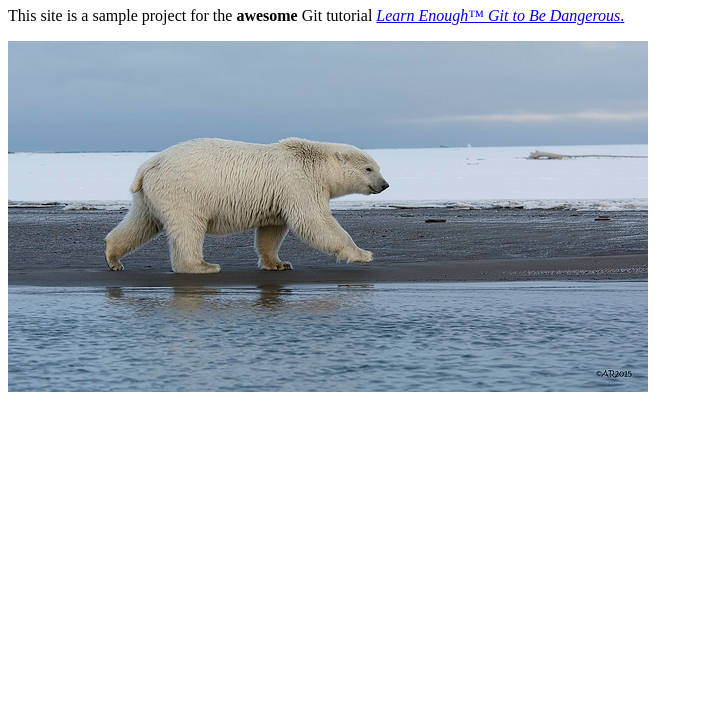
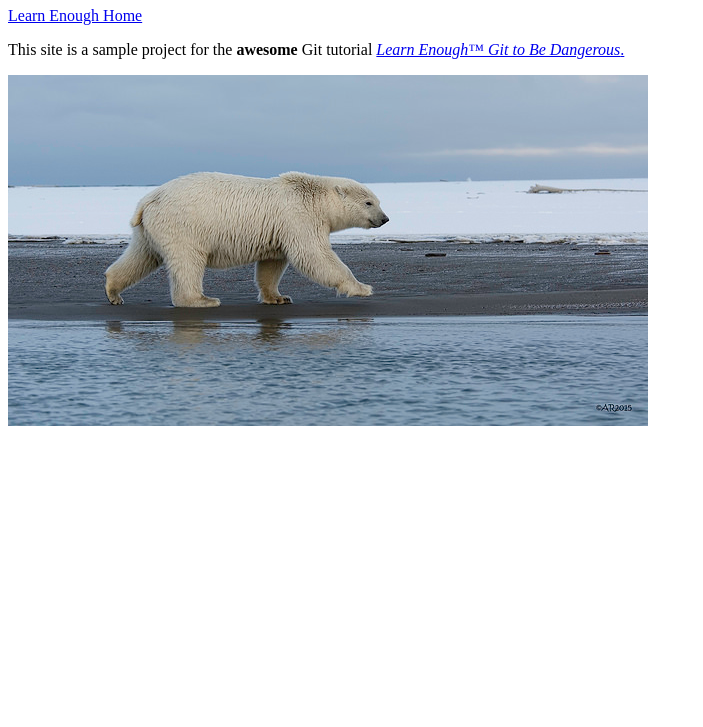
Before and after one commit to LalithSaiEtika/website, a plain HTML site: page about.html in a window 1280 px wide. Shown: the part 73-800 px from the top of the page, without its empty margins (0-703 px from the left). Drawn offline with Linux system fonts and the light colour scheme.

Commit message:
Add link to home page in about.html

```diff
--- a/about.html
+++ b/about.html
@@ -9,6 +9,7 @@
 
 <body>
     <h1>About Us</h1>
+    <a href="index.html">Learn Enough Home</a>
     <p>
         This site is a sample project for the <strong>awesome</strong> Git
         tutorial <a href="http://learnenough.com/git-tutorial">
```
